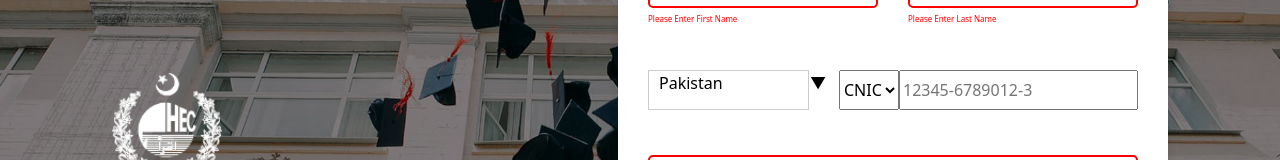
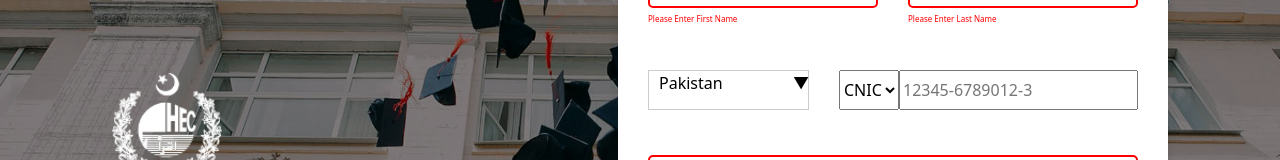
Before and after one commit to distinguishedDistinct/signin, a React (Vite) app: page / in a window 1280 px wide. Shown: the part 232-392 px from the top of the page. Built offline with nearby package versions, Linux system fonts and the light colour scheme.

Commit message:
Updated country.css

```diff
--- a/src/components/country.css
+++ b/src/components/country.css
@@ -4,15 +4,13 @@
   max-width: 300px;
   height: 40px !important; /* Force height change */
   margin: 25px 0;
-
 }
 
 .dropdown-header {
   padding: 5px 10px; /* Adjust padding to fit within new height */
   border: 1px solid #ccc;
   cursor: pointer;
-    display: flex;
-    justify-content: space-between;
+
   align-items: center;
   background-color: white;
   height: 100%; /* Ensure it takes the full height of the container */
@@ -22,14 +20,13 @@
 
 .dropdown-arrow {
   font-size: 16px;
-    margin-left: 55%;
-
+  position: absolute;
+  left: 90%;
 }
 
-.country-txt{
+.country-txt {
   font-size: 16px;
   margin-left: 10px;
-
 }
 
 .dropdown-list {
```
Lines whose indentation alone changed are shown as unchanged.
